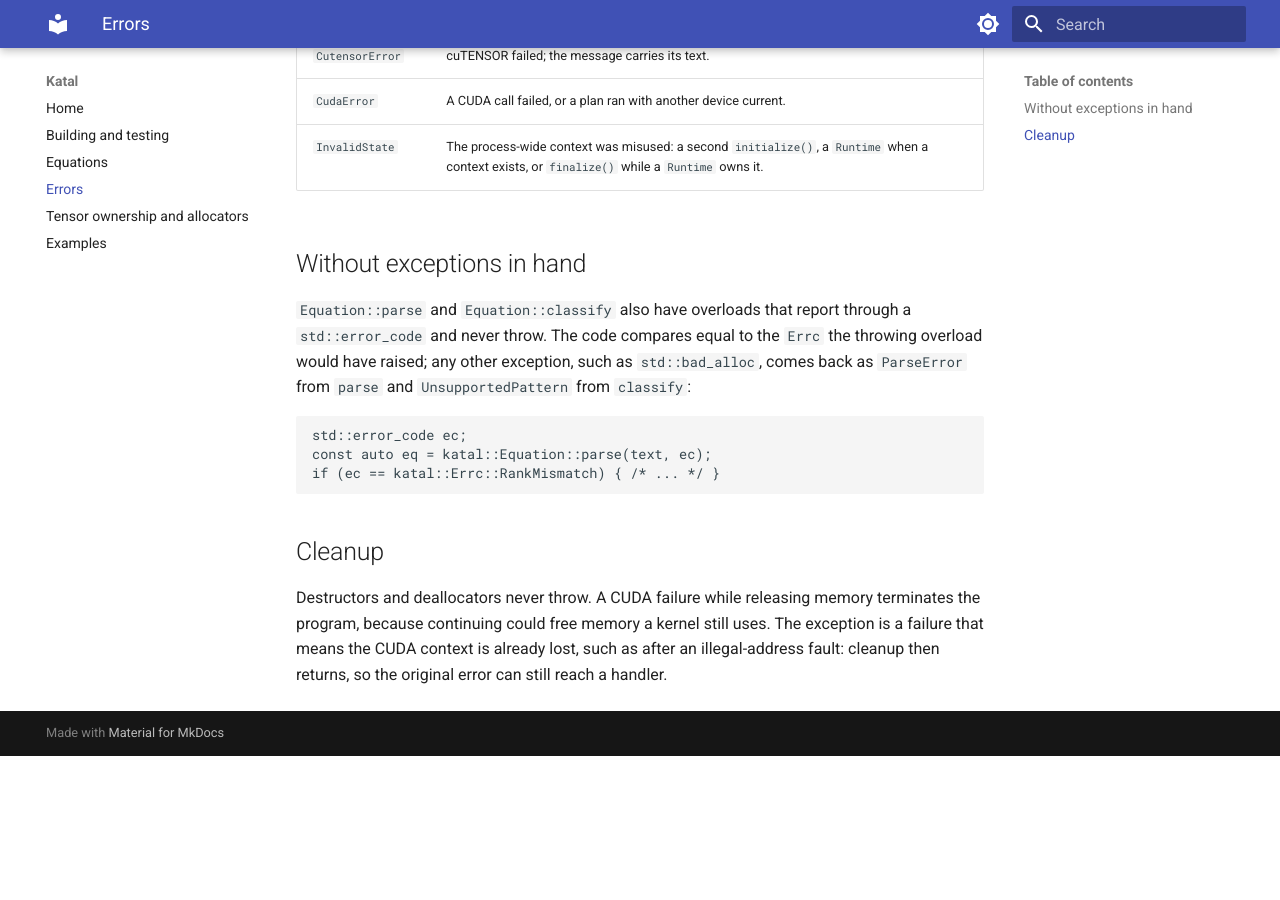
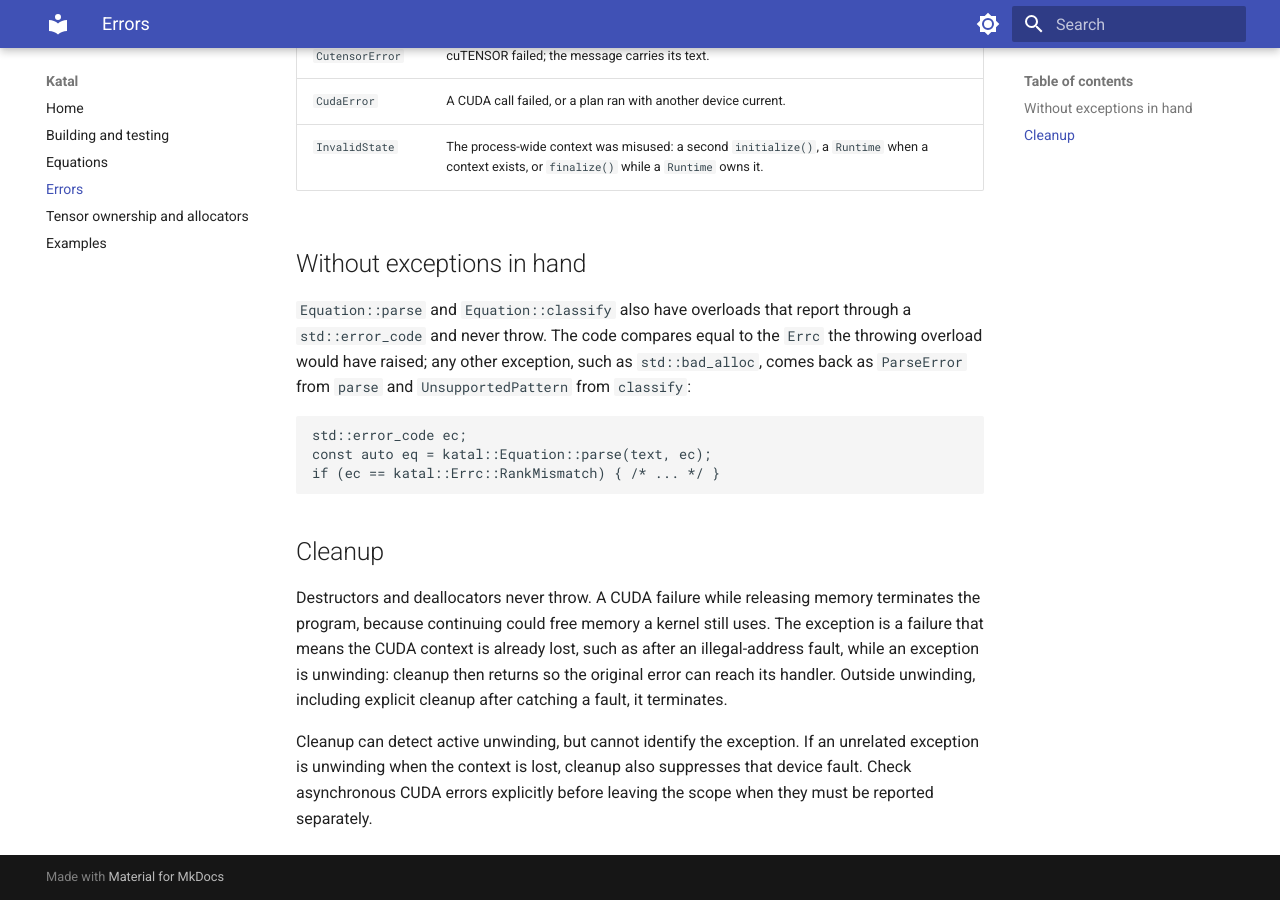
Before and after one commit to ajay-mk/Katal, an MkDocs documentation site: the page built from docs/errors.md, in a window 1280 px wide and 900 px high, scrolled down 825 px. Built offline with MkDocs 1.6.1 and Material for MkDocs 9.7.7, drawn with Linux system fonts in a browser that asks for light colours; before the commit the page ends 1581 px from its top, so only the background shows below that.

Commit message:
cuda: report release failures outside exception unwinding

```diff
--- a/docs/errors.md
+++ b/docs/errors.md
@@ -48,5 +48,11 @@ if (ec == katal::Errc::RankMismatch) { /* ... */ }
 Destructors and deallocators never throw. A CUDA failure while releasing
 memory terminates the program, because continuing could free memory a kernel
 still uses. The exception is a failure that means the CUDA context is already
-lost, such as after an illegal-address fault: cleanup then returns, so the
-original error can still reach a handler.
+lost, such as after an illegal-address fault, while an exception is unwinding:
+cleanup then returns so the original error can reach its handler. Outside
+unwinding, including explicit cleanup after catching a fault, it terminates.
+
+Cleanup can detect active unwinding, but cannot identify the exception. If an
+unrelated exception is unwinding when the context is lost, cleanup also
+suppresses that device fault. Check asynchronous CUDA errors explicitly before
+leaving the scope when they must be reported separately.
```
Also changed, not shown: docs/tensors.md (+4 -3 lines), 2 other files.
